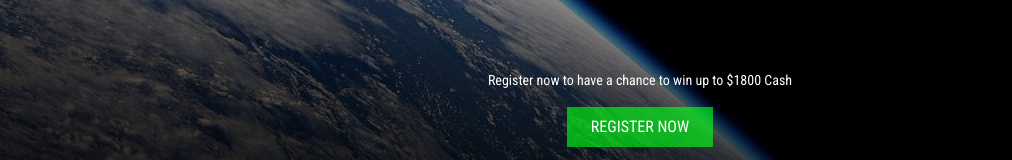
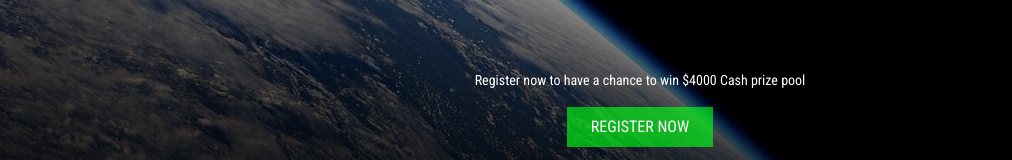
Before and after one commit to kvintanaka/comssa-hackathon, a React (Create React App) app: page / in a window 1280 px wide. Shown: the part 376-536 px from the top of the page, without its empty margins (0-1012 px from the left). Built offline with nearby package versions, Linux system fonts and the light colour scheme.

Commit message:
Changed prize pool

```diff
--- a/src/components/Optin/Optin.js
+++ b/src/components/Optin/Optin.js
@@ -5,7 +5,7 @@ class Optin extends Component {
 	render() {
 		return (
 			<div className="optin">
-				<p>Register now to have a chance to win up to $1800 Cash</p>
+				<p>Register now to have a chance to win $4000 Cash prize pool</p>
 				<button
 					onClick={() =>
 						(window.location.href = "https://comssaxiethackathon.getqpay.com")
```
